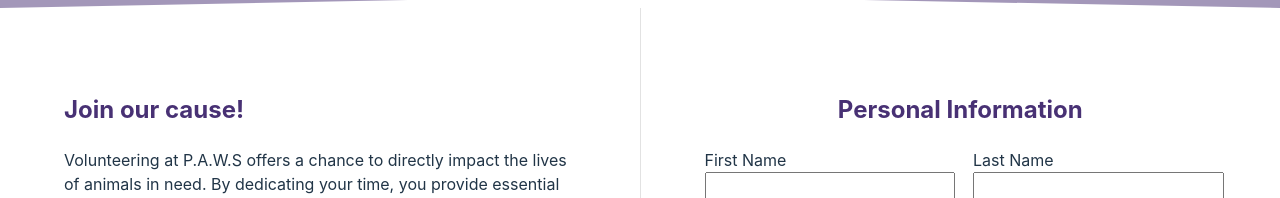
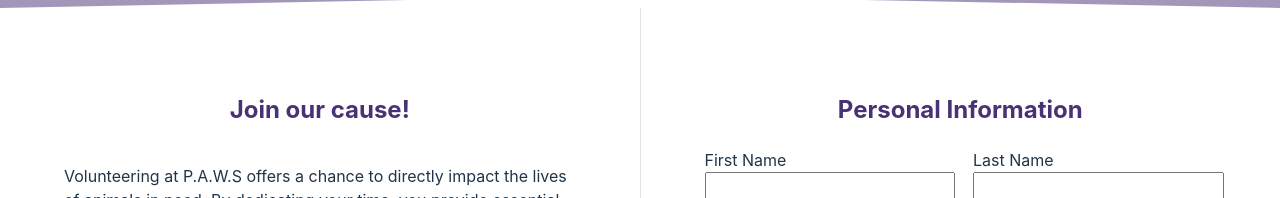
Before and after one commit to JackUhl/Paws_UI, a React (Vite) app: page /Volunteer in a window 1280 px wide. Shown: the part 425-623 px from the top of the page. Built offline with nearby package versions, Linux system fonts and the light colour scheme.

Commit message:
center both headers

```diff
--- a/src/pages/Volunteer/Volunteer.tsx
+++ b/src/pages/Volunteer/Volunteer.tsx
@@ -56,7 +56,9 @@ export default function Volunteer() {
 
             <div className='mainContain flexRow'>
                 <div className='whyYouShould'>
-                    <h2>Join our cause!</h2>
+                    <div className='centerChildren'>
+                        <h2>Join our cause!</h2>
+                    </div>
                     <p>Volunteering at P.A.W.S offers a chance to directly impact the lives of animals in need. By dedicating your time, you provide essential care and attention to neglected or abandoned pets, helping them on their path to finding loving homes.</p>
                     <div className='centerChildren'>
                         <img src="https://pawsomeanimalwelfare.com/wp-content/uploads/2023/09/PAWS_Cincinnati_08-e1695005136704.jpeg" />
```
